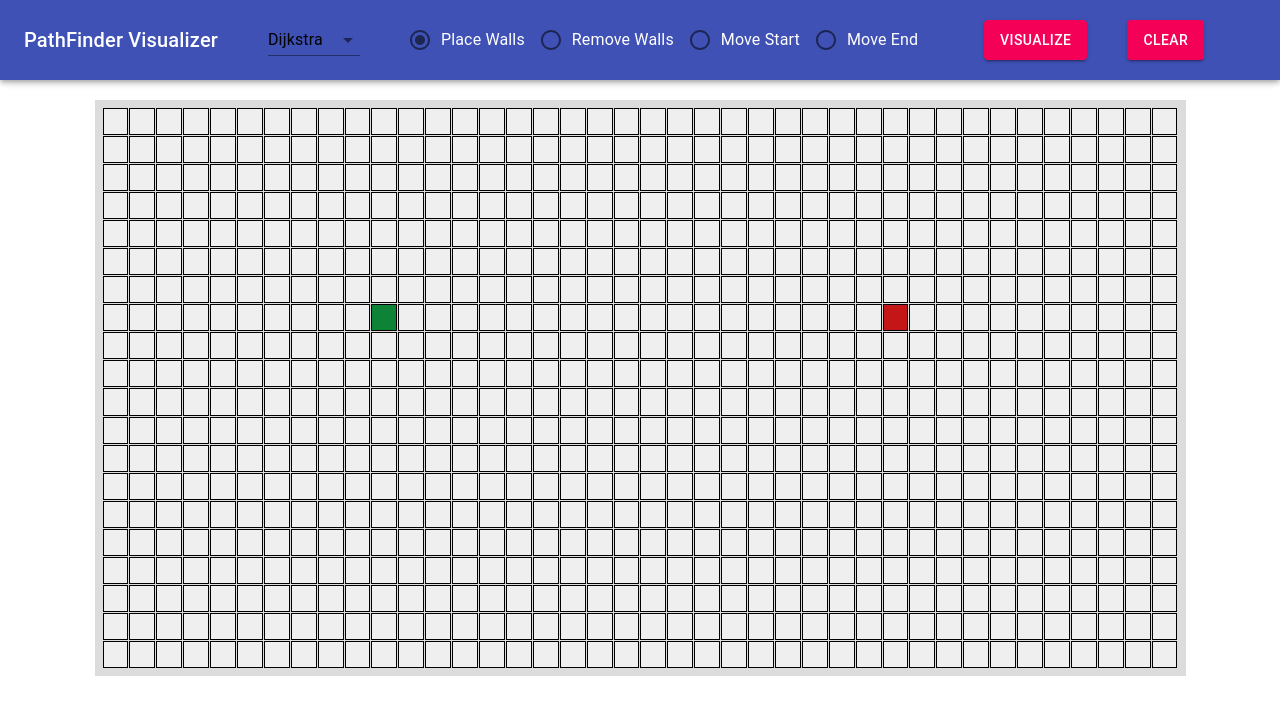
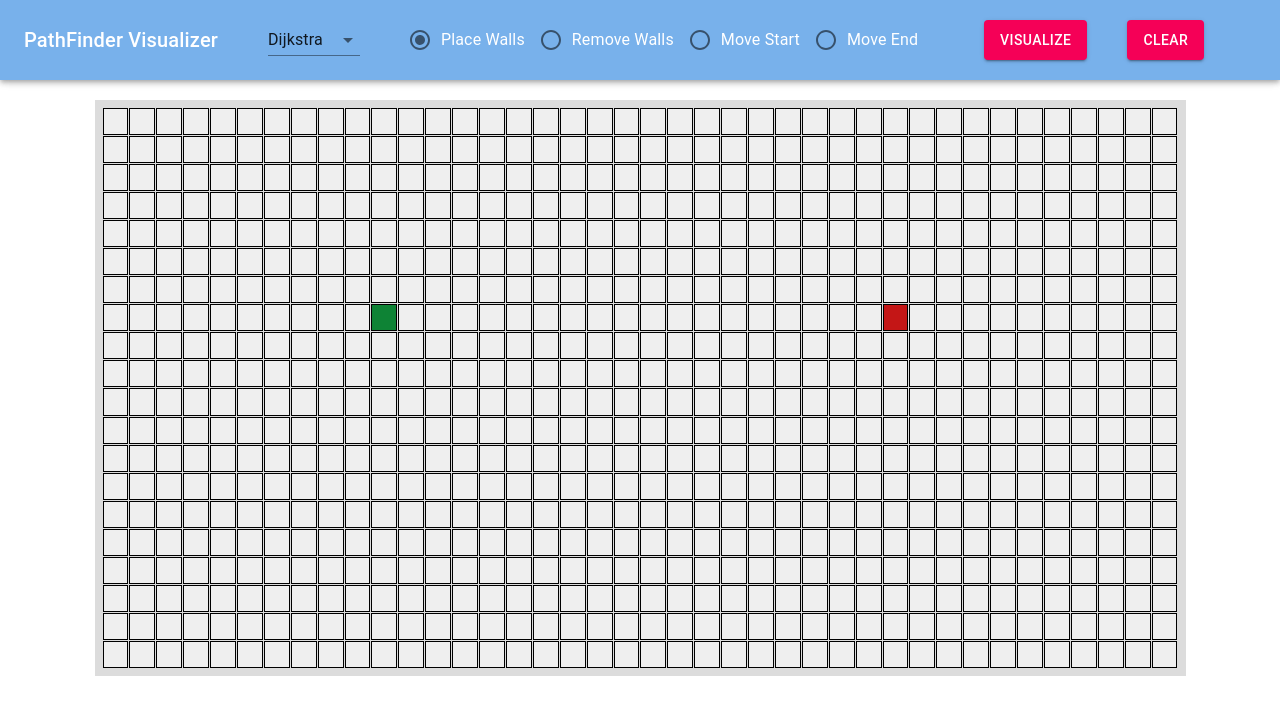
Before and after one commit to JeremyOlea/PathFinder, a React (Create React App) app: page / in a window 1280 px wide. Shown: the top 714 px of the page. Built offline with nearby package versions, Linux system fonts and the light colour scheme.

Commit message:
Navbar styling

```diff
--- a/src/Components/Toolbar/Navbar.css
+++ b/src/Components/Toolbar/Navbar.css
@@ -1,5 +1,6 @@
 .main-container {
     display: inline;
+    background-color: #78b1eb;
 }
 
 .button-row {
@@ -20,6 +21,10 @@
    padding: 20px;
 }
 
+select{
+    background: rgba(0,0,0,0.3);
+}
+
 /* .MuiRadio-colorPrimary {
     color: white;
 } */
--- a/src/Components/Toolbar/Navbar.jsx
+++ b/src/Components/Toolbar/Navbar.jsx
@@ -6,7 +6,7 @@ import { Select, InputLabel } from '@material-ui/core/';
 import { makeStyles, styled } from '@material-ui/core/styles';
 
 const MySelect = styled(Select)({
-    color: 'black',
+    color: 'white',
 })
 
 const MyOption = styled(Option)({
@@ -51,7 +51,7 @@ class Navbar extends Component {
                         <div className='drop-down'>
                             <FormControl>
                                 {/* <MyInputLabel htmlFor="algorithm-native-simple">Algorithm</MyInputLabel> */}
-                                <MySelect
+                                <Select
                                 native
                                 onChange={(event) => this.props.onSelectAlgorithm(event)}
                                 inputProps={{
@@ -59,9 +59,9 @@ class Navbar extends Component {
                                     id: 'algorithm-native-simple',
                                 }}
                                 >
-                                <option value={"Dijkstra"}>Dijkstra</option>
-                                <option value={"A* Search"}>A*Search</option>
-                                </MySelect>
+                                    <option value={"Dijkstra"}>Dijkstra</option>
+                                    <option value={"A* Search"}>A*Search</option>
+                                </Select>
                             </FormControl>
                         </div>
 
--- a/src/PathFinder/PathFinder.jsx
+++ b/src/PathFinder/PathFinder.jsx
@@ -76,6 +76,7 @@ class PathFinder extends Component {
                 newGrid[row][col]['isWall'] = false;
                 this.setState({grid: newGrid});
             }
+            // Don't need this because we are not dragging start and end nodes
             // else if(this.state.action == 'Move Start' && !newGrid[row][col]['isEnd'] && !newGrid[row][col]['isStart']) {
             //     let startNode = this.state.startNode;
             //     newGrid[startNode['row']][startNode['col']]['isStart'] = false;
```
